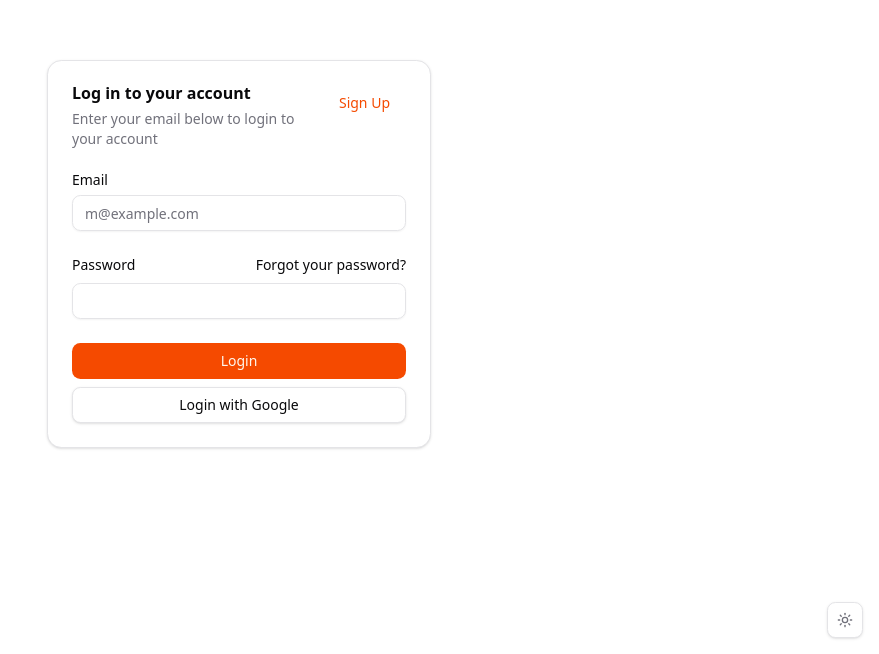
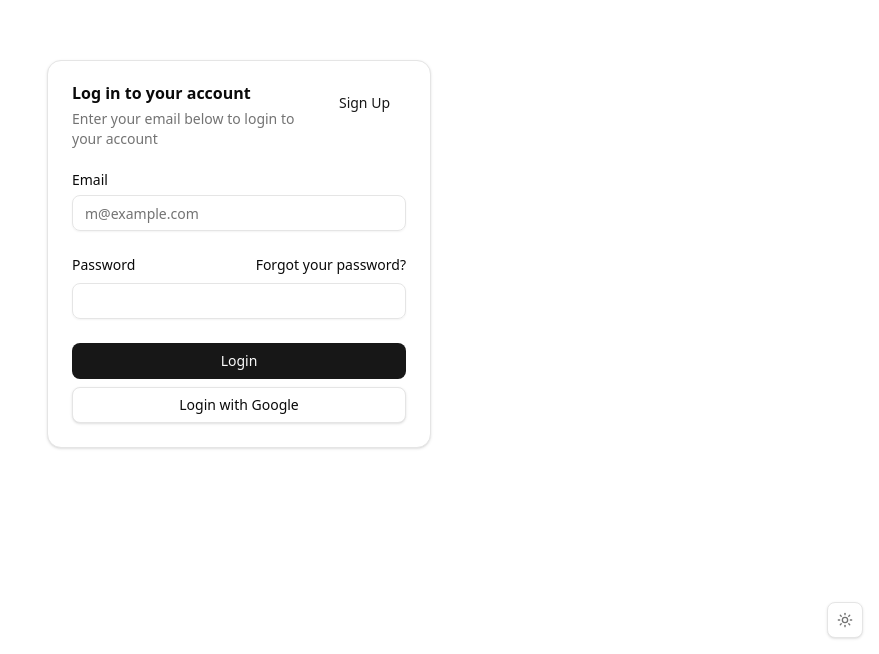
Before and after one commit to bitsatvt/music-app, a Next.js app in the folder frontend/: page /login in a window 1280 px wide. Shown: the part 146-800 px from the top of the page, without its empty margins (401-1280 px from the left). Built offline with nearby package versions, Linux system fonts and the light colour scheme.

Commit message:
package fixes

```diff
--- a/frontend/src/app/globals.css
+++ b/frontend/src/app/globals.css
@@ -1,6 +1,5 @@
 @import "tailwindcss";
 @import "tw-animate-css";
-
 
 @custom-variant dark (&:is(.dark *));
 
@@ -47,74 +46,73 @@
 /* Shadcn UI default theme colors using Oklch color space */
 
 :root {
-  --radius: 0.65rem;
+  --radius: 0.625rem;
+  --card: oklch(1 0 0);
+  --card-foreground: oklch(0.145 0 0);
+  --popover: oklch(1 0 0);
+  --popover-foreground: oklch(0.145 0 0);
+  --primary: oklch(0.205 0 0);
+  --primary-foreground: oklch(0.985 0 0);
+  --secondary: oklch(0.97 0 0);
+  --secondary-foreground: oklch(0.205 0 0);
+  --muted: oklch(0.97 0 0);
+  --muted-foreground: oklch(0.556 0 0);
+  --accent: oklch(0.97 0 0);
+  --accent-foreground: oklch(0.205 0 0);
+  --destructive: oklch(0.577 0.245 27.325);
+  --border: oklch(0.922 0 0);
+  --input: oklch(0.922 0 0);
+  --ring: oklch(0.708 0 0);
+  --chart-1: oklch(0.646 0.222 41.116);
+  --chart-2: oklch(0.6 0.118 184.704);
+  --chart-3: oklch(0.398 0.07 227.392);
+  --chart-4: oklch(0.828 0.189 84.429);
+  --chart-5: oklch(0.769 0.188 70.08);
+  --sidebar: oklch(0.985 0 0);
+  --sidebar-foreground: oklch(0.145 0 0);
+  --sidebar-primary: oklch(0.205 0 0);
+  --sidebar-primary-foreground: oklch(0.985 0 0);
+  --sidebar-accent: oklch(0.97 0 0);
+  --sidebar-accent-foreground: oklch(0.205 0 0);
+  --sidebar-border: oklch(0.922 0 0);
+  --sidebar-ring: oklch(0.708 0 0);
   --background: oklch(1 0 0);
-  --foreground: oklch(0.141 0.005 285.823);
-  --card: oklch(1 0 0);
-  --card-foreground: oklch(0.141 0.005 285.823);
-  --popover: oklch(1 0 0);
-  --popover-foreground: oklch(0.141 0.005 285.823);
-  --primary: oklch(0.646 0.222 41.116);
-  --primary-foreground: oklch(0.98 0.016 73.684);
-  --secondary: oklch(0.967 0.001 286.375);
-  --secondary-foreground: oklch(0.21 0.006 285.885);
-  --muted: oklch(0.967 0.001 286.375);
-  --muted-foreground: oklch(0.552 0.016 285.938);
-  --accent: oklch(0.967 0.001 286.375);
-  --accent-foreground: oklch(0.21 0.006 285.885);
-  --destructive: oklch(0.577 0.245 27.325);
-  --border: oklch(0.92 0.004 286.32);
-  --input: oklch(0.92 0.004 286.32);
-  --ring: oklch(0.75 0.183 55.934);
-  --chart-1: oklch(0.837 0.128 66.29);
-  --chart-2: oklch(0.705 0.213 47.604);
-  --chart-3: oklch(0.646 0.222 41.116);
-  --chart-4: oklch(0.553 0.195 38.402);
-  --chart-5: oklch(0.47 0.157 37.304);
-  --sidebar: oklch(0.985 0 0);
-  --sidebar-foreground: oklch(0.141 0.005 285.823);
-  --sidebar-primary: oklch(0.646 0.222 41.116);
-  --sidebar-primary-foreground: oklch(0.98 0.016 73.684);
-  --sidebar-accent: oklch(0.967 0.001 286.375);
-  --sidebar-accent-foreground: oklch(0.21 0.006 285.885);
-  --sidebar-border: oklch(0.92 0.004 286.32);
-  --sidebar-ring: oklch(0.75 0.183 55.934);
+  --foreground: oklch(0.145 0 0);
 }
 
 .dark {
-  --background: oklch(0.141 0.005 285.823);
+  --background: oklch(0.145 0 0);
   --foreground: oklch(0.985 0 0);
-  --card: oklch(0.21 0.006 285.885);
+  --card: oklch(0.205 0 0);
   --card-foreground: oklch(0.985 0 0);
-  --popover: oklch(0.21 0.006 285.885);
+  --popover: oklch(0.205 0 0);
   --popover-foreground: oklch(0.985 0 0);
-  --primary: oklch(0.705 0.213 47.604);
-  --primary-foreground: oklch(0.98 0.016 73.684);
-  --secondary: oklch(0.274 0.006 286.033);
+  --primary: oklch(0.922 0 0);
+  --primary-foreground: oklch(0.205 0 0);
+  --secondary: oklch(0.269 0 0);
   --secondary-foreground: oklch(0.985 0 0);
-  --muted: oklch(0.274 0.006 286.033);
-  --muted-foreground: oklch(0.705 0.015 286.067);
-  --accent: oklch(0.274 0.006 286.033);
+  --muted: oklch(0.269 0 0);
+  --muted-foreground: oklch(0.708 0 0);
+  --accent: oklch(0.269 0 0);
   --accent-foreground: oklch(0.985 0 0);
   --destructive: oklch(0.704 0.191 22.216);
   --border: oklch(1 0 0 / 10%);
   --input: oklch(1 0 0 / 15%);
-  --ring: oklch(0.408 0.123 38.172);
-  --chart-1: oklch(0.837 0.128 66.29);
-  --chart-2: oklch(0.705 0.213 47.604);
-  --chart-3: oklch(0.646 0.222 41.116);
-  --chart-4: oklch(0.553 0.195 38.402);
-  --chart-5: oklch(0.47 0.157 37.304);
-  --sidebar: oklch(0.21 0.006 285.885);
+  --ring: oklch(0.556 0 0);
+  --chart-1: oklch(0.488 0.243 264.376);
+  --chart-2: oklch(0.696 0.17 162.48);
+  --chart-3: oklch(0.769 0.188 70.08);
+  --chart-4: oklch(0.627 0.265 303.9);
+  --chart-5: oklch(0.645 0.246 16.439);
+  --sidebar: oklch(0.205 0 0);
   --sidebar-foreground: oklch(0.985 0 0);
-  --sidebar-primary: oklch(0.705 0.213 47.604);
-  --sidebar-primary-foreground: oklch(0.98 0.016 73.684);
-  --sidebar-accent: oklch(0.274 0.006 286.033);
+  --sidebar-primary: oklch(0.488 0.243 264.376);
+  --sidebar-primary-foreground: oklch(0.985 0 0);
+  --sidebar-accent: oklch(0.269 0 0);
   --sidebar-accent-foreground: oklch(0.985 0 0);
   --sidebar-border: oklch(1 0 0 / 10%);
-  --sidebar-ring: oklch(0.408 0.123 38.172);
+  --sidebar-ring: oklch(0.556 0 0);
 }
-
 
 @layer base {
   * {
```
Also changed, not shown: frontend/components.json, 1 other file (tests, documents, lock files or other folders).
